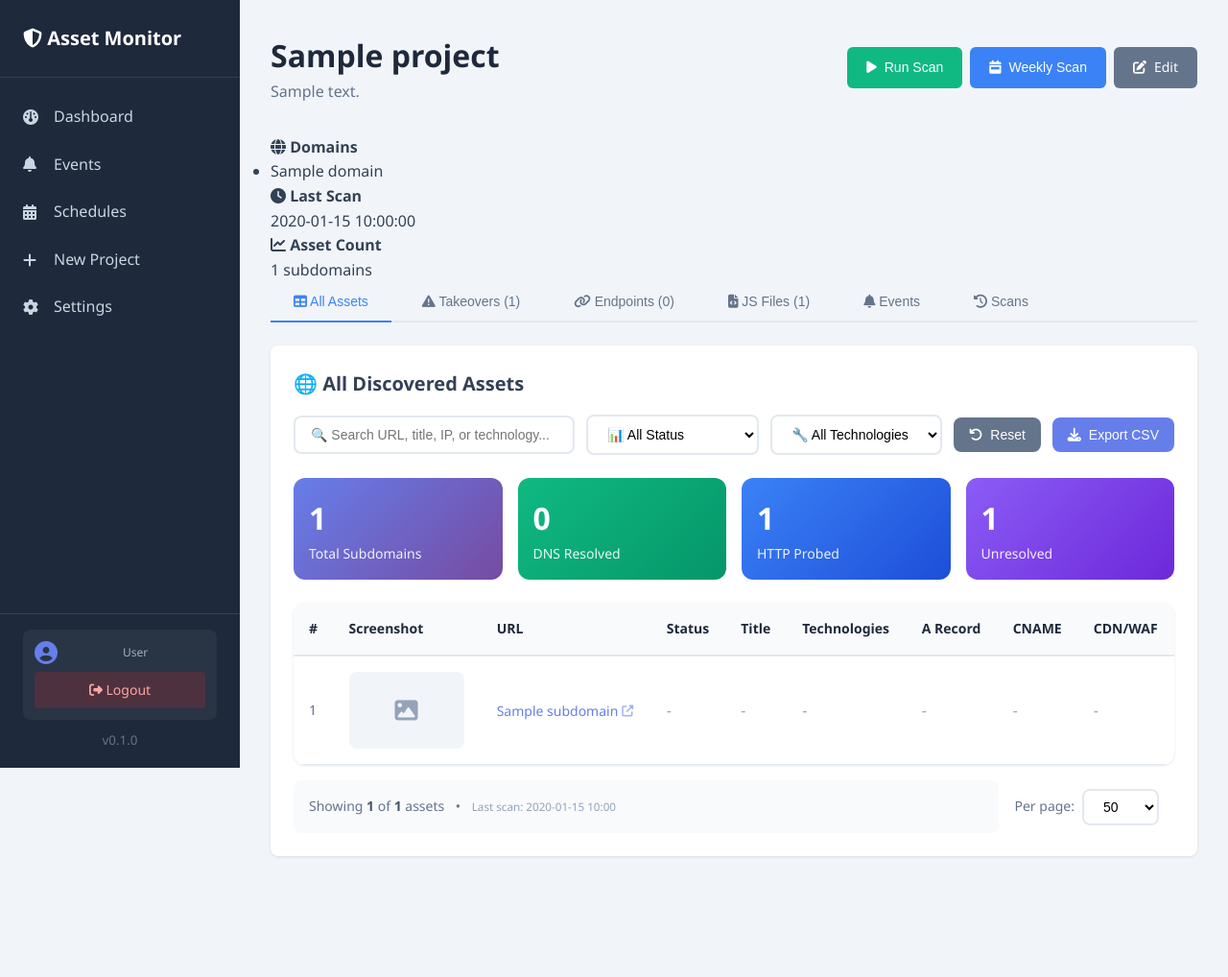
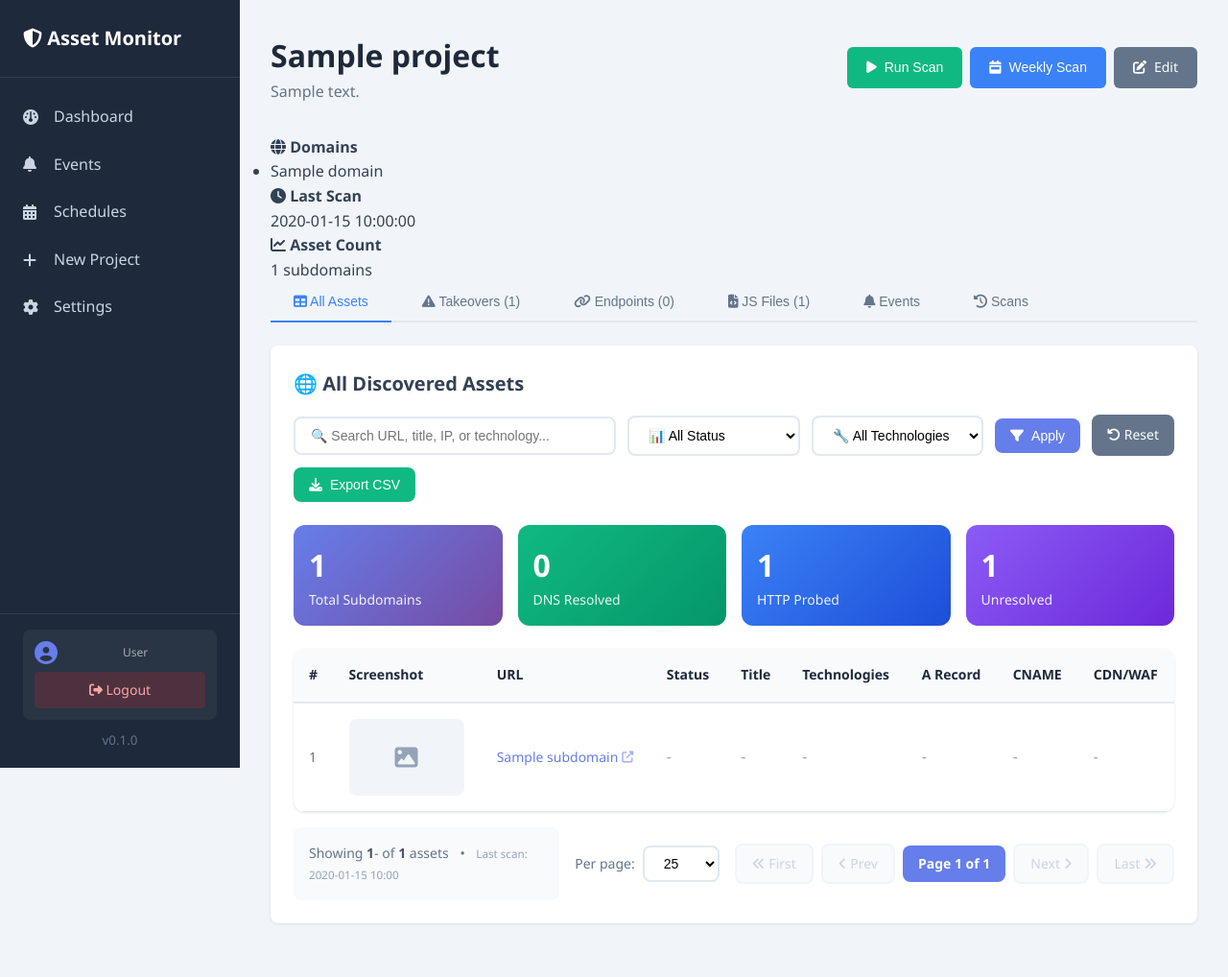
Before and after one commit to mrdzer0/assetmon, a FastAPI app: template web/templates/project_detail.html in a window 1280 px wide. Shown: the whole page at 96% size. Before the commit the page ends 893 px from the top, so only its background shows below. Run offline with FastAPI, Linux system fonts and the light colour scheme; the template is opened without the code that fills it: most values are stand-ins (such as "Sample title", 1, 10 or a date in 2020).

Commit message:
server pagination

```diff
--- a/web/templates/project_detail.html
+++ b/web/templates/project_detail.html
@@ -158,24 +158,23 @@
             <h3>🌐 All Discovered Assets</h3>
 
             <!-- Filters -->
-            <div class="filter-bar" style="display: flex; gap: 0.75rem; flex-wrap: wrap; margin-bottom: 1.5rem; align-items: center;">
+            <form method="GET" action="/projects/{{ project.id }}" style="display: flex; gap: 0.75rem; flex-wrap: wrap; margin-bottom: 1.5rem; align-items: center;">
                 <div style="flex: 1; min-width: 250px;">
-                    <input type="text" id="assetSearchInput"
+                    <input type="text" name="search" value="{{ search }}"
                            placeholder="🔍 Search URL, title, IP, or technology..."
-                           onkeyup="filterAssets()"
                            style="width: 100%; padding: 0.625rem 1rem; border: 2px solid #e2e8f0; border-radius: 8px; font-size: 0.875rem;">
                 </div>
 
-                <select id="assetStatusFilter" onchange="filterAssets()"
+                <select name="status_filter"
                         style="padding: 0.625rem 1rem; border: 2px solid #e2e8f0; border-radius: 8px; font-size: 0.875rem; background: white;">
                     <option value="">📊 All Status</option>
-                    <option value="2">✅ 2xx Success</option>
-                    <option value="3">🔄 3xx Redirect</option>
-                    <option value="4">⚠️  4xx Client Error</option>
-                    <option value="5">❌ 5xx Server Error</option>
+                    <option value="2" {% if status_filter == "2" %}selected{% endif %}>✅ 2xx Success</option>
+                    <option value="3" {% if status_filter == "3" %}selected{% endif %}>🔄 3xx Redirect</option>
+                    <option value="4" {% if status_filter == "4" %}selected{% endif %}>⚠️  4xx Client Error</option>
+                    <option value="5" {% if status_filter == "5" %}selected{% endif %}>❌ 5xx Server Error</option>
                 </select>
 
-                <select id="assetTechFilter" onchange="filterAssets()"
+                <select name="tech_filter"
                         style="padding: 0.625rem 1rem; border: 2px solid #e2e8f0; border-radius: 8px; font-size: 0.875rem; background: white;">
                     <option value="">🔧 All Technologies</option>
                     {% if latest_snapshots.http %}
@@ -190,21 +189,28 @@
                         {% endif %}
                     {% endfor %}
                     {% for tech in all_technologies|sort %}
-                    <option value="{{ tech }}">{{ tech }}</option>
+                    <option value="{{ tech }}" {% if tech_filter == tech %}selected{% endif %}>{{ tech }}</option>
                     {% endfor %}
                     {% endif %}
                 </select>
 
-                <button class="btn btn-sm btn-secondary" onclick="resetAssetFilters()"
-                        style="padding: 0.625rem 1rem; border: none; border-radius: 8px; background: #64748b; color: white; cursor: pointer; font-size: 0.875rem; font-weight: 500;">
+                <input type="hidden" name="per_page" value="{{ per_page }}">
+
+                <button type="submit" class="btn btn-sm btn-primary"
+                        style="padding: 0.625rem 1rem; border: none; border-radius: 8px; background: #667eea; color: white; cursor: pointer; font-size: 0.875rem; font-weight: 500;">
+                    <i class="fas fa-filter"></i> Apply
+                </button>
+
+                <a href="/projects/{{ project.id }}" class="btn btn-sm btn-secondary"
+                   style="padding: 0.625rem 1rem; border: none; border-radius: 8px; background: #64748b; color: white; cursor: pointer; font-size: 0.875rem; font-weight: 500; text-decoration: none; display: inline-block;">
                     <i class="fas fa-undo"></i> Reset
-                </button>
-
-                <button class="btn btn-sm btn-primary" onclick="exportAssetsToCSV()"
-                        style="padding: 0.625rem 1rem; border: none; border-radius: 8px; background: #667eea; color: white; cursor: pointer; font-size: 0.875rem; font-weight: 500;">
+                </a>
+
+                <button type="button" class="btn btn-sm btn-primary" onclick="exportAssetsToCSV()"
+                        style="padding: 0.625rem 1rem; border: none; border-radius: 8px; background: #10b981; color: white; cursor: pointer; font-size: 0.875rem; font-weight: 500;">
                     <i class="fas fa-download"></i> Export CSV
                 </button>
-            </div>
+            </form>
 
             <!-- Stats Summary -->
             <div style="display: grid; grid-template-columns: repeat(auto-fit, minmax(150px, 1fr)); gap: 1rem; margin-bottom: 1.5rem;">
@@ -263,8 +269,8 @@
                         </tr>
                     </thead>
                     <tbody id="assetsTableBody">
-                        {% if latest_snapshots.subdomains %}
-                        {% for subdomain in latest_snapshots.subdomains.data.subdomains|sort %}
+                        {% if paginated_subdomains %}
+                        {% for subdomain in paginated_subdomains %}
                         {% set dns_record = latest_snapshots.dns.data.dns_records.get(subdomain) if latest_snapshots.dns else none %}
                         {% set http_url_https = 'https://' + subdomain %}
                         {% set http_url_http = 'http://' + subdomain %}
@@ -283,7 +289,7 @@
                             data-ip="{{ http_record.ip if http_record else (dns_record.a[0] if dns_record and dns_record.a else '') }}"
                             data-technologies="{{ http_record.technologies|join(',') if http_record and http_record.technologies else '' }}"
                             data-cname="{{ dns_record.cname|join(',') if dns_record and dns_record.cname else '' }}">
-                            <td style="padding: 1rem; color: #64748b; font-size: 0.875rem;">{{ loop.index }}</td>
+                            <td style="padding: 1rem; color: #64748b; font-size: 0.875rem;">{{ ((current_page - 1) * per_page) + loop.index }}</td>
                             <!-- Screenshot -->
                             <td style="padding: 1rem;">
                                 {% if http_record and http_record.screenshot %}
@@ -428,7 +434,7 @@
             <div style="margin-top: 1rem; display: flex; justify-content: space-between; align-items: center; flex-wrap: wrap; gap: 1rem;">
                 <!-- Stats -->
                 <div style="padding: 1rem; background: #f8fafc; border-radius: 8px; color: #64748b; font-size: 0.875rem; flex: 1; min-width: 200px;">
-                    Showing <span id="assetsVisibleRows" style="font-weight: 600; color: #475569;">0</span> of <span id="assetsTotalRows" style="font-weight: 600; color: #475569;">0</span> assets
+                    Showing <span style="font-weight: 600; color: #475569;">{{ ((current_page - 1) * per_page) + 1 }}</span>-<span style="font-weight: 600; color: #475569;">{{ min(current_page * per_page, total_subdomains) }}</span> of <span style="font-weight: 600; color: #475569;">{{ total_subdomains }}</span> assets
                     <span style="margin-left: 0.5rem;">•</span>
                     <small style="color: #94a3b8; margin-left: 0.5rem;">Last scan: {{ latest_snapshots.subdomains.created_at.strftime('%Y-%m-%d %H:%M') if latest_snapshots.subdomains else 'Never' }}</small>
                 </div>
@@ -436,17 +442,65 @@
                 <!-- Per Page Selector -->
                 <div style="display: flex; align-items: center; gap: 0.5rem;">
                     <label style="font-size: 0.875rem; color: #64748b;">Per page:</label>
-                    <select id="assetsPerPage" onchange="updateAssetsPagination(1)"
+                    <select onchange="window.location.href='?page=1&per_page=' + this.value + '{{ ('&search=' + search) if search else '' }}{{ ('&status_filter=' + status_filter) if status_filter else '' }}{{ ('&tech_filter=' + tech_filter) if tech_filter else '' }}'"
                             style="padding: 0.5rem 1rem; border: 2px solid #e2e8f0; border-radius: 8px; font-size: 0.875rem; background: white; cursor: pointer;">
-                        <option value="25">25</option>
-                        <option value="50" selected>50</option>
-                        <option value="100">100</option>
-                        <option value="9999">All</option>
+                        <option value="25" {% if per_page == 25 %}selected{% endif %}>25</option>
+                        <option value="50" {% if per_page == 50 %}selected{% endif %}>50</option>
+                        <option value="100" {% if per_page == 100 %}selected{% endif %}>100</option>
+                        <option value="500" {% if per_page == 500 %}selected{% endif %}>500</option>
                     </select>
                 </div>
 
                 <!-- Pagination Buttons -->
-                <div id="assetsPaginationControls" style="display: flex; gap: 0.5rem; align-items: center;"></div>
+                <div style="display: flex; gap: 0.5rem; align-items: center;">
+                    {% if current_page > 1 %}
+                    <a href="?page=1&per_page={{ per_page }}{{ ('&search=' + search) if search else '' }}{{ ('&status_filter=' + status_filter) if status_filter else '' }}{{ ('&tech_filter=' + tech_filter) if tech_filter else '' }}"
+                       style="padding: 0.5rem 1rem; border: 2px solid #e2e8f0; border-radius: 8px; background: white; color: #475569; text-decoration: none; font-size: 0.875rem; cursor: pointer; transition: all 0.2s;"
+                       onmouseover="this.style.background='#f8fafc'; this.style.borderColor='#cbd5e1'"
+                       onmouseout="this.style.background='white'; this.style.borderColor='#e2e8f0'">
+                        <i class="fas fa-angle-double-left"></i> First
+                    </a>
+                    <a href="?page={{ current_page - 1 }}&per_page={{ per_page }}{{ ('&search=' + search) if search else '' }}{{ ('&status_filter=' + status_filter) if status_filter else '' }}{{ ('&tech_filter=' + tech_filter) if tech_filter else '' }}"
+                       style="padding: 0.5rem 1rem; border: 2px solid #e2e8f0; border-radius: 8px; background: white; color: #475569; text-decoration: none; font-size: 0.875rem; cursor: pointer; transition: all 0.2s;"
+                       onmouseover="this.style.background='#f8fafc'; this.style.borderColor='#cbd5e1'"
+                       onmouseout="this.style.background='white'; this.style.borderColor='#e2e8f0'">
+                        <i class="fas fa-angle-left"></i> Prev
+                    </a>
+                    {% else %}
+                    <span style="padding: 0.5rem 1rem; border: 2px solid #f1f5f9; border-radius: 8px; background: #f8fafc; color: #cbd5e1; font-size: 0.875rem; cursor: not-allowed;">
+                        <i class="fas fa-angle-double-left"></i> First
+                    </span>
+                    <span style="padding: 0.5rem 1rem; border: 2px solid #f1f5f9; border-radius: 8px; background: #f8fafc; color: #cbd5e1; font-size: 0.875rem; cursor: not-allowed;">
+                        <i class="fas fa-angle-left"></i> Prev
+                    </span>
+                    {% endif %}
+
+                    <span style="padding: 0.5rem 1rem; background: #667eea; color: white; border-radius: 8px; font-weight: 600; font-size: 0.875rem;">
+                        Page {{ current_page }} of {{ total_pages }}
+                    </span>
+
+                    {% if current_page < total_pages %}
+                    <a href="?page={{ current_page + 1 }}&per_page={{ per_page }}{{ ('&search=' + search) if search else '' }}{{ ('&status_filter=' + status_filter) if status_filter else '' }}{{ ('&tech_filter=' + tech_filter) if tech_filter else '' }}"
+                       style="padding: 0.5rem 1rem; border: 2px solid #e2e8f0; border-radius: 8px; background: white; color: #475569; text-decoration: none; font-size: 0.875rem; cursor: pointer; transition: all 0.2s;"
+                       onmouseover="this.style.background='#f8fafc'; this.style.borderColor='#cbd5e1'"
+                       onmouseout="this.style.background='white'; this.style.borderColor='#e2e8f0'">
+                        Next <i class="fas fa-angle-right"></i>
+                    </a>
+                    <a href="?page={{ total_pages }}&per_page={{ per_page }}{{ ('&search=' + search) if search else '' }}{{ ('&status_filter=' + status_filter) if status_filter else '' }}{{ ('&tech_filter=' + tech_filter) if tech_filter else '' }}"
+                       style="padding: 0.5rem 1rem; border: 2px solid #e2e8f0; border-radius: 8px; background: white; color: #475569; text-decoration: none; font-size: 0.875rem; cursor: pointer; transition: all 0.2s;"
+                       onmouseover="this.style.background='#f8fafc'; this.style.borderColor='#cbd5e1'"
+                       onmouseout="this.style.background='white'; this.style.borderColor='#e2e8f0'">
+                        Last <i class="fas fa-angle-double-right"></i>
+                    </a>
+                    {% else %}
+                    <span style="padding: 0.5rem 1rem; border: 2px solid #f1f5f9; border-radius: 8px; background: #f8fafc; color: #cbd5e1; font-size: 0.875rem; cursor: not-allowed;">
+                        Next <i class="fas fa-angle-right"></i>
+                    </span>
+                    <span style="padding: 0.5rem 1rem; border: 2px solid #f1f5f9; border-radius: 8px; background: #f8fafc; color: #cbd5e1; font-size: 0.875rem; cursor: not-allowed;">
+                        Last <i class="fas fa-angle-double-right"></i>
+                    </span>
+                    {% endif %}
+                </div>
             </div>
         </div>
     </div>
@@ -1459,72 +1513,6 @@ function exportToCSV() {
 
 // ========== NEW ASSETS TAB FUNCTIONS ==========
 
-// Assets pagination state
-let assetsCurrentPage = 1;
-let assetsFilteredRows = [];
-
-// Filter assets in new table
-function filterAssets() {
-    const searchInput = document.getElementById('assetSearchInput').value.toLowerCase();
-    const statusFilter = document.getElementById('assetStatusFilter').value;
-    const techFilter = document.getElementById('assetTechFilter').value.toLowerCase();
-
-    const rows = document.querySelectorAll('#assetsTableBody .asset-row');
-    assetsFilteredRows = [];
-
-    for (let row of rows) {
-        const subdomain = row.getAttribute('data-subdomain').toLowerCase();
-        const url = row.getAttribute('data-url').toLowerCase();
-        const status = row.getAttribute('data-status');
-        const title = row.getAttribute('data-title').toLowerCase();
-        const ip = row.getAttribute('data-ip').toLowerCase();
-        const technologies = row.getAttribute('data-technologies').toLowerCase();
-        const cname = row.getAttribute('data-cname').toLowerCase();
-
-        let show = true;
-
-        // Search filter
-        if (searchInput) {
-            if (!subdomain.includes(searchInput) &&
-                !url.includes(searchInput) &&
-                !title.includes(searchInput) &&
-                !ip.includes(searchInput) &&
-                !cname.includes(searchInput) &&
-                !technologies.includes(searchInput)) {
-                show = false;
-            }
-        }
-
-        // Status filter
-        if (statusFilter && status) {
-            if (!status.startsWith(statusFilter)) {
-                show = false;
-            }
-        }
-
-        // Technology filter
-        if (techFilter && !technologies.includes(techFilter)) {
-            show = false;
-        }
-
-        if (show) {
-            assetsFilteredRows.push(row);
-        }
-    }
-
-    // Reset to page 1 when filtering
-    assetsCurrentPage = 1;
-    updateAssetsPagination();
-}
-
-// Reset asset filters
-function resetAssetFilters() {
-    document.getElementById('assetSearchInput').value = '';
-    document.getElementById('assetStatusFilter').value = '';
-    document.getElementById('assetTechFilter').value = '';
-    filterAssets();
-}
-
 // Export assets to CSV
 function exportAssetsToCSV() {
     const table = document.getElementById('assetsTable');
@@ -1552,113 +1540,6 @@ function exportAssetsToCSV() {
     a.download = 'http_assets_' + new Date().toISOString().split('T')[0] + '.csv';
     a.click();
     window.URL.revokeObjectURL(url);
-}
-
-// Update assets pagination
-function updateAssetsPagination(page) {
-    if (page) {
-        assetsCurrentPage = page;
-    }
-
-    const perPage = parseInt(document.getElementById('assetsPerPage').value);
-    const totalRows = assetsFilteredRows.length;
-    const totalPages = Math.ceil(totalRows / perPage);
-
-    // Hide all rows first
-    const allRows = document.querySelectorAll('#assetsTableBody .asset-row');
-    allRows.forEach(row => row.style.display = 'none');
-
-    // Show only rows for current page
-    const start = (assetsCurrentPage - 1) * perPage;
-    const end = Math.min(start + perPage, totalRows);
-
-    for (let i = start; i < end; i++) {
-        assetsFilteredRows[i].style.display = '';
-    }
-
-    // Update stats
-    document.getElementById('assetsVisibleRows').textContent = Math.min(end - start, totalRows);
-    document.getElementById('assetsTotalRows').textContent = totalRows;
-
-    // Update pagination controls
-    const controls = document.getElementById('assetsPaginationControls');
-    controls.innerHTML = '';
-
-    if (totalPages <= 1) return;
-
-    // Previous button
-    const prevBtn = document.createElement('button');
-    prevBtn.innerHTML = '<i class="fas fa-chevron-left"></i>';
-    prevBtn.disabled = assetsCurrentPage === 1;
-    prevBtn.onclick = () => updateAssetsPagination(assetsCurrentPage - 1);
-    prevBtn.style.cssText = 'padding: 0.5rem 0.75rem; border: 2px solid #e2e8f0; border-radius: 8px; background: white; cursor: pointer; font-size: 0.875rem;';
-    if (prevBtn.disabled) prevBtn.style.opacity = '0.5';
-    controls.appendChild(prevBtn);
-
-    // Page numbers
-    const maxPages = 5;
-    let startPage = Math.max(1, assetsCurrentPage - Math.floor(maxPages / 2));
-    let endPage = Math.min(totalPages, startPage + maxPages - 1);
-
-    if (endPage - startPage < maxPages - 1) {
-        startPage = Math.max(1, endPage - maxPages + 1);
-    }
-
-    if (startPage > 1) {
-        const firstBtn = document.createElement('button');
-        firstBtn.textContent = '1';
-        firstBtn.onclick = () => updateAssetsPagination(1);
-        firstBtn.style.cssText = 'padding: 0.5rem 0.75rem; border: 2px solid #e2e8f0; border-radius: 8px; background: white; cursor: pointer; font-size: 0.875rem;';
-        controls.appendChild(firstBtn);
-
-        if (startPage > 2) {
-            const dots = document.createElement('span');
-            dots.textContent = '...';
-            dots.style.cssText = 'padding: 0.5rem; color: #64748b;';
-            controls.appendChild(dots);
-        }
-    }
-
-    for (let i = startPage; i <= endPage; i++) {
-        const btn = document.createElement('button');
-        btn.textContent = i;
-        btn.onclick = () => updateAssetsPagination(i);
-        btn.style.cssText = 'padding: 0.5rem 0.75rem; border: 2px solid #e2e8f0; border-radius: 8px; cursor: pointer; font-size: 0.875rem;';
-
-        if (i === assetsCurrentPage) {
-            btn.style.background = '#667eea';
-            btn.style.color = 'white';
-            btn.style.borderColor = '#667eea';
-        } else {
-            btn.style.background = 'white';
-        }
-
-        controls.appendChild(btn);
-    }
-
-    if (endPage < totalPages) {
-        if (endPage < totalPages - 1) {
-            const dots = document.createElement('span');
-            dots.textContent = '...';
-            dots.style.cssText = 'padding: 0.5rem; color: #64748b;';
-            controls.appendChild(dots);
-        }
-
-        const lastBtn = document.createElement('button');
-        lastBtn.textContent = totalPages;
-        lastBtn.onclick = () => updateAssetsPagination(totalPages);
-        lastBtn.style.cssText = 'padding: 0.5rem 0.75rem; border: 2px solid #e2e8f0; border-radius: 8px; background: white; cursor: pointer; font-size: 0.875rem;';
-        controls.appendChild(lastBtn);
-    }
-
-    // Next button
-    const nextBtn = document.createElement('button');
-    nextBtn.innerHTML = '<i class="fas fa-chevron-right"></i>';
-    nextBtn.disabled = assetsCurrentPage === totalPages;
-    nextBtn.onclick = () => updateAssetsPagination(assetsCurrentPage + 1);
-    nextBtn.style.cssText = 'padding: 0.5rem 0.75rem; border: 2px solid #e2e8f0; border-radius: 8px; background: white; cursor: pointer; font-size: 0.875rem;';
-    if (nextBtn.disabled) nextBtn.style.opacity = '0.5';
-    controls.appendChild(nextBtn);
 }
 
 // Show screenshot modal
@@ -2091,7 +1972,7 @@ function triggerScan(projectId, mode) {
 // Initialize stats on page load
 document.addEventListener('DOMContentLoaded', () => {
     filterTable(); // Initialize counts for JS Files table
-    filterAssets(); // Initialize counts and pagination for All Assets table
+    // All Assets pagination is now handled server-side
 });
 </script>
 {% endblock %}
```
Also changed, not shown: app/routers/dashboard.py (+74 -2 lines).
